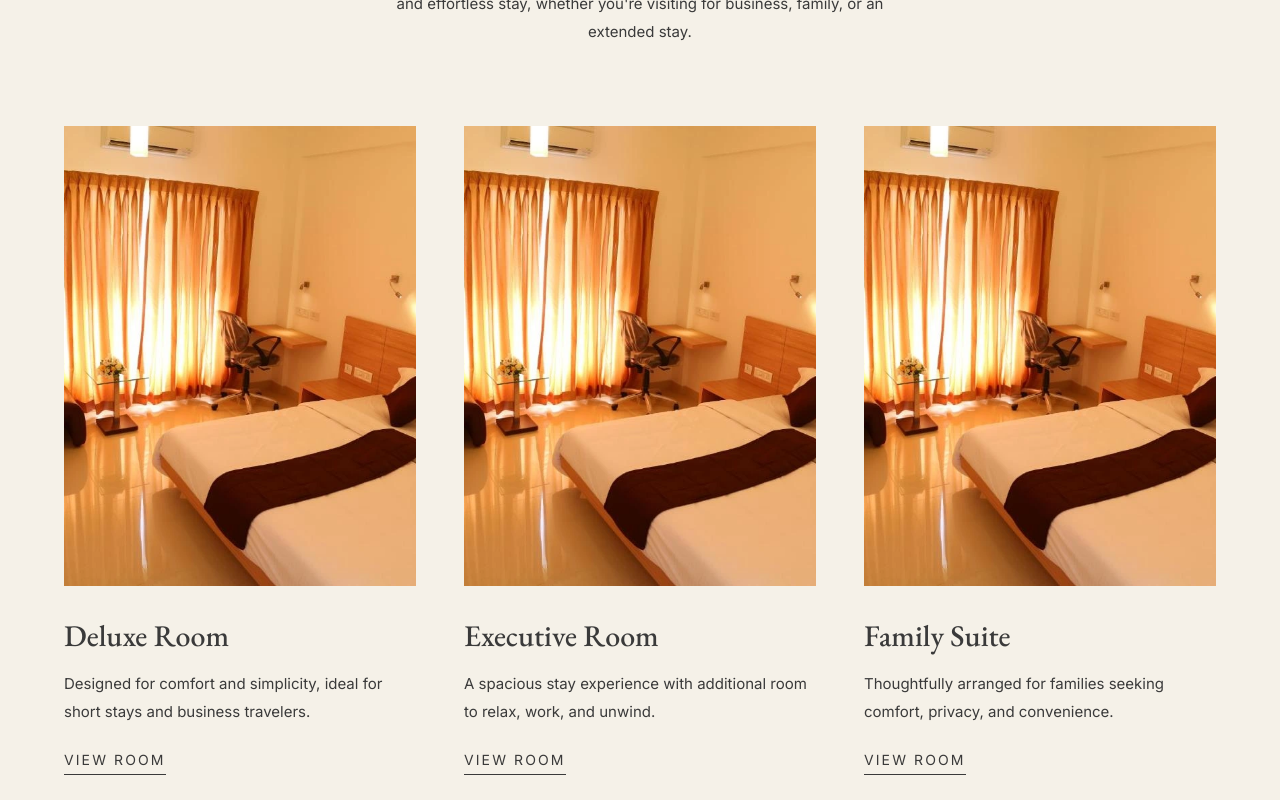
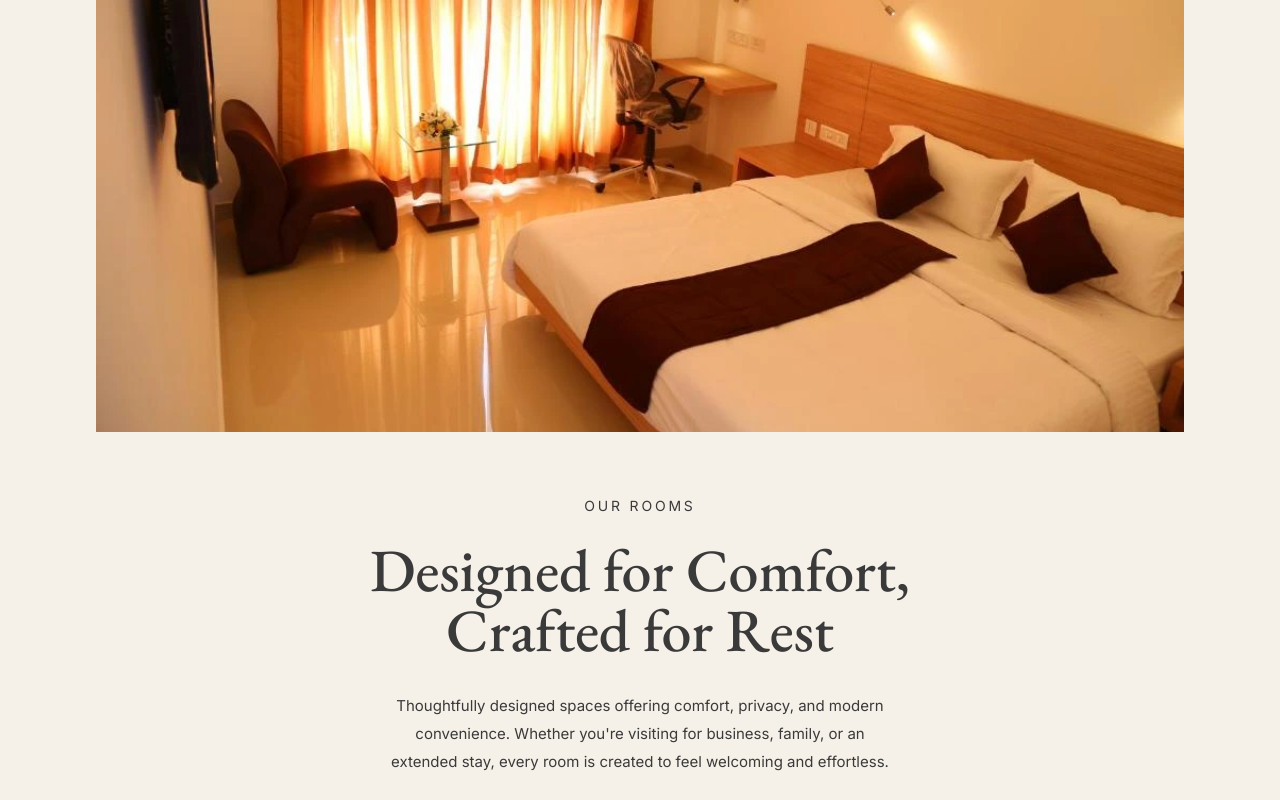
Before and after one commit to Random-Stack-Team/client-pebbels, a React (Vite) app: page / in a window 1280 px wide. Shown: the part 4180-4980 px from the top of the page. Built offline with nearby package versions, Linux system fonts and the light colour scheme.

Commit message:
Optimize Rooms and Explore for mobile and tablet

```diff
--- a/src/components/explore/LocationCard.jsx
+++ b/src/components/explore/LocationCard.jsx
@@ -7,7 +7,7 @@ export default function LocationCard({
   description,
   delay = 0,
 }) {
-    console.log(title, distance);
+
 
   return (
     <motion.div
@@ -85,14 +85,14 @@ md:text-[11px]
     scale-100
     opacity-100
 
-    md:scale-110
-    md:opacity-0
+    lg:scale-110
+lg:opacity-0
 
     transition-all
     duration-700
 
-    group-hover:md:scale-100
-    group-hover:md:opacity-100
+    group-hover:lg:scale-100
+group-hover:lg:opacity-100
   "
 />
 
@@ -105,12 +105,12 @@ md:text-[11px]
     bg-black/45
     opacity-100
 
-    md:opacity-0
+    lg:opacity-0
 
     transition-opacity
     duration-700
 
-    group-hover:md:opacity-100
+    group-hover:lg:opacity-100
   "
 />
 
@@ -123,7 +123,7 @@ md:text-[11px]
     items-center
     justify-center
 
-    hidden md:flex
+    hidden lg:flex
 
     transition-all
     duration-500
@@ -134,8 +134,8 @@ md:text-[11px]
         <h3
           className="
             font-serif
-            text-3xl
-sm:text-4xl
+            text-4xl
+sm:text-5xl
             text-[#3A3A3A]
           "
         >
@@ -159,11 +159,11 @@ sm:text-4xl
     translate-y-0
     opacity-100
 
-    md:translate-y-8
-    md:opacity-0
+    lg:translate-y-8
+    lg:opacity-0
 
-    group-hover:md:translate-y-0
-    group-hover:md:opacity-100
+    group-hover:lg:translate-y-0
+    group-hover:lg:opacity-100
   "
 >        <p
           className="
--- a/src/components/home/Experience.jsx
+++ b/src/components/home/Experience.jsx
@@ -85,7 +85,8 @@ pb-24 md:pb-32
   w-full
   h-[280px]
   sm:h-[400px]
-  md:h-[650px]
+  md:h-[500px]
+  lg:h-[650px]
   object-cover
 "
           />
--- a/src/components/home/FinalCTA.jsx
+++ b/src/components/home/FinalCTA.jsx
@@ -52,19 +52,25 @@ const titleY = useTransform(
 // CONTENT REVEALS
 const contentOpacity = useTransform(
   scrollYProgress,
-  [0.55, 0.85],
+  [0.45, 0.72],
   [0, 1]
 );
 
 const contentY = useTransform(
   scrollYProgress,
-  [0.55, 0.85],
+  [0.45, 0.72],
   [80, 0]
 );
   return (
     <section
   ref={sectionRef}
-      className="relative h-[180vh] bg-background"
+  className="
+    relative
+    h-[160vh]
+    md:h-[220vh]
+    lg:h-[240vh]
+    bg-background
+  "
 >
       <div className="sticky top-0 h-screen flex items-center justify-center">
 
@@ -72,11 +78,16 @@ const contentY = useTransform(
   className="
   relative
   w-full
+  md:w-[92%]
   max-w-6xl
-    h-[700px]
+
+  h-[500px]
+  md:h-[620px]
+  lg:h-[700px]
 
   overflow-hidden
-    rounded-[32px]
+  rounded-[24px]
+  md:rounded-[32px]
 
   border
   border-black/[0.04]
@@ -122,8 +133,12 @@ const contentY = useTransform(
             }}
             className="
   absolute
-              left-12
-              bottom-12
+  left-6
+  md:left-12
+
+  bottom-6
+  md:bottom-12
+
   z-20
 "
           >
@@ -135,8 +150,9 @@ const contentY = useTransform(
               className="
                 mt-4
                 font-serif
-                text-5xl
-                md:text-7xl
+                text-3xl
+md:text-5xl
+lg:text-7xl
                 leading-[0.9]
                 text-white
               "
@@ -163,7 +179,7 @@ const contentY = useTransform(
               items-center
               justify-center
 
-              px-10
+              px-5 md:px-10
               text-center
             "
           >
@@ -175,8 +191,9 @@ const contentY = useTransform(
               className="
   mt-6
   font-serif
-                text-5xl
-                md:text-7xl
+  text-3xl
+  md:text-5xl
+  lg:text-7xl
   leading-[0.95]
   text-white
 "
@@ -188,7 +205,8 @@ const contentY = useTransform(
 
             <p
               className="
-                max-w-2xl
+                max-w-md
+md:max-w-2xl
                 mt-8
                 text-[15px]
                 leading-7
@@ -206,8 +224,8 @@ const contentY = useTransform(
               whileTap={{ scale: 0.98 }}
               className="
                 mt-10
-                px-8
-                py-4
+                px-6 md:px-8
+py-3 md:py-4
 
                 border
                 border-white/20
--- a/src/components/home/HeroScene.jsx
+++ b/src/components/home/HeroScene.jsx
@@ -82,7 +82,12 @@ const heroOpacity = useTransform(
   return (
     <section
   ref={sectionRef}
-  className="relative h-[280vh] md:h-[320vh]"
+  className="
+    relative
+    h-[180vh]
+    md:h-[220vh]
+    lg:h-[320vh]
+  "
 >
       <div className="sticky top-0 h-screen overflow-hidden">
 
@@ -172,7 +177,7 @@ const heroOpacity = useTransform(
           mt-6
           font-serif
           text-white
-          text-4xl sm:text-5xl md:text-8xl
+          text-4xl sm:text-5xl md:text-6xl lg:text-8xl
           leading-[0.9]
         "
       >
@@ -267,7 +272,7 @@ py-3 md:py-4
             </motion.div>
 
             {/* CENTER CONTENT */}
-            <div className="max-w-3xl
+            <div className="max-w-4xl lg:max-w-3xl
 mx-auto
 px-4 md:px-8
 text-center">
@@ -282,7 +287,7 @@ text-center">
                 Comfort and Care
               </h2>
 
-              <div className="max-w-md md:max-w-lg mx-auto mt-6 space-y-3 text-[15px] leading-7 text-center text-ink">
+              <div className="max-w-md md:max-w-2xl lg:max-w-lg mx-auto mt-6 space-y-3 text-[15px] leading-7 text-center text-ink">
 
                 <p>
                   Dear Valued Guest,
--- a/src/components/home/RoomsPreview.jsx
+++ b/src/components/home/RoomsPreview.jsx
@@ -1,38 +1,36 @@
 import { motion } from "framer-motion";
 import { Link } from "react-router-dom";
 
-import room1 from "../../assets/Room 5.webp";
-import room2 from "../../assets/Room 5.webp";
-import room3 from "../../assets/Room 5.webp";
+import roomImage from "../../assets/Room 5.webp";
 
 export default function RoomsPreview() {
-  const rooms = [
-    {
-      title: "Deluxe Room",
-      image: room1,
-      description:
-        "Designed for comfort and simplicity, ideal for short stays and business travelers.",
-    },
-    {
-      title: "Executive Room",
-      image: room2,
-      description:
-        "A spacious stay experience with additional room to relax, work, and unwind.",
-    },
-    {
-      title: "Family Suite",
-      image: room3,
-      description:
-        "Thoughtfully arranged for families seeking comfort, privacy, and convenience.",
-    },
-  ];
+  return (
+    <section className="bg-background py-24 md:py-32">
+      <div className="max-w-6xl mx-auto px-5 md:px-8">
 
-  return (
-    <section className="bg-background py-20 md:py-28">
-      <div className="max-w-7xl mx-auto px-5 md:px-10 lg:px-16">
+        {/* Image */}
+        <motion.div
+          initial={{ opacity: 0, y: 40 }}
+          whileInView={{ opacity: 1, y: 0 }}
+          viewport={{ once: true }}
+          transition={{ duration: 0.9 }}
+        >
+          <img
+            src={roomImage}
+            alt="Pebbles Room"
+            className="
+              w-full
+              h-[280px]
+sm:h-[420px]
+md:h-[460px]
+lg:h-[650px]
+              object-cover
+            "
+          />
+        </motion.div>
 
-        {/* Section Header */}
-        <div className="text-center">
+        {/* Content */}
+        <div className="max-w-3xl mx-auto text-center mt-16">
 
           <motion.p
             initial={{ opacity: 0, y: 24 }}
@@ -53,15 +51,16 @@ export default function RoomsPreview() {
               mt-6
               font-serif
               text-4xl
+sm:text-5xl
 md:text-5xl
 lg:text-6xl
               leading-tight
               text-ink
             "
           >
-            Spaces Designed
+            Designed for Comfort,
             <br />
-            Around Comfort
+            Crafted for Rest
           </motion.h2>
 
           <motion.p
@@ -69,75 +68,54 @@ export default function RoomsPreview() {
             whileInView={{ opacity: 1, y: 0 }}
             viewport={{ once: true }}
             transition={{ delay: 0.2, duration: 0.7 }}
-            className="max-w-lg mx-auto mt-8 text-[15px] leading-7 text-ink"
+            className="
+              max-w-lg
+              mx-auto
+              mt-8
+              text-[15px]
+              leading-7
+              text-ink
+            "
           >
-            Every room at Pebbles is thoughtfully designed
-            to provide a comfortable and effortless stay,
-            whether you're visiting for business, family,
-            or an extended stay.
+            Thoughtfully designed spaces offering comfort,
+            privacy, and modern convenience. Whether you're
+            visiting for business, family, or an extended stay,
+            every room is created to feel welcoming and effortless.
           </motion.p>
 
-        </div>
-
-        {/* Rooms Grid */}
-        <div className="grid lg:grid-cols-3 gap-10 md:gap-12 mt-16 md:mt-20">
-
-          {rooms.map((room, index) => (
           <motion.div
-              key={room.title}
-              initial={{ opacity: 0, y: 40 }}
+            initial={{ opacity: 0, y: 24 }}
             whileInView={{ opacity: 1, y: 0 }}
             viewport={{ once: true }}
-              transition={{
-                delay: index * 0.15,
-                duration: 0.8,
-              }}
-              className="group"
+            transition={{ delay: 0.3, duration: 0.7 }}
+            className="mt-10"
           >
-
-              <div className="overflow-hidden">
-
-                <img
-                  src={room.image}
-                  alt={room.title}
-                  className="
-  w-full
-  h-[280px]
-  md:h-[380px]
-  lg:h-[460px]
-  object-cover
-  transition-transform
-  duration-700
-  group-hover:scale-105
-"
-                />
-
-              </div>
-
-              <h3 className="
-  mt-6
-  md:mt-8
-  font-serif
-  text-2xl
-  md:text-3xl
-  text-ink
-">
-                {room.title}
-              </h3>
-
-              <p className="mt-4 text-[15px] leading-7 text-ink">
-                {room.description}
-              </p>
-
             <Link
               to="/rooms"
-                className="inline-block mt-6 text-sm uppercase tracking-[0.15em] text-ink border-b border-ink pb-1"
+              className="
+                inline-flex
+                items-center
+                gap-2
+
+                px-8
+                py-4
+
+                bg-[#3A3A3A]
+                text-[#FAF7F2]
+
+                text-sm
+                uppercase
+                tracking-[0.15em]
+
+                transition-all
+                duration-300
+
+                hover:opacity-90
+              "
             >
-                View Room
+              Explore Rooms
             </Link>
-
           </motion.div>
-          ))}
 
         </div>
 
--- a/src/components/layout/Navbar.jsx
+++ b/src/components/layout/Navbar.jsx
@@ -76,7 +76,7 @@ y: showNav || mobileMenuOpen ? 0 : -100,
       {/* Links */}
       <div
   className={`
-    hidden md:flex
+    hidden lg:flex
     items-center
     gap-8
     text-sm
@@ -108,7 +108,7 @@ y: showNav || mobileMenuOpen ? 0 : -100,
       {/* CTA */}
       <motion.button
   className="
-    hidden md:block
+    hidden lg:block
     px-6
     py-3
     rounded-xl
@@ -125,7 +125,7 @@ y: showNav || mobileMenuOpen ? 0 : -100,
 <button
   onClick={() => setMobileMenuOpen(!mobileMenuOpen)}
   className={`
-    md:hidden
+    lg:hidden
     flex
     flex-col
     gap-1.5
@@ -155,7 +155,7 @@ y: showNav || mobileMenuOpen ? 0 : -100,
       border-b
       border-black/[0.05]
 
-      md:hidden
+      lg:hidden
     "
   >
     <div className="flex flex-col p-6">
```
Also changed, not shown: src/pages/Rooms.jsx (+116 -30 lines). Lines whose indentation alone changed are shown as unchanged.
